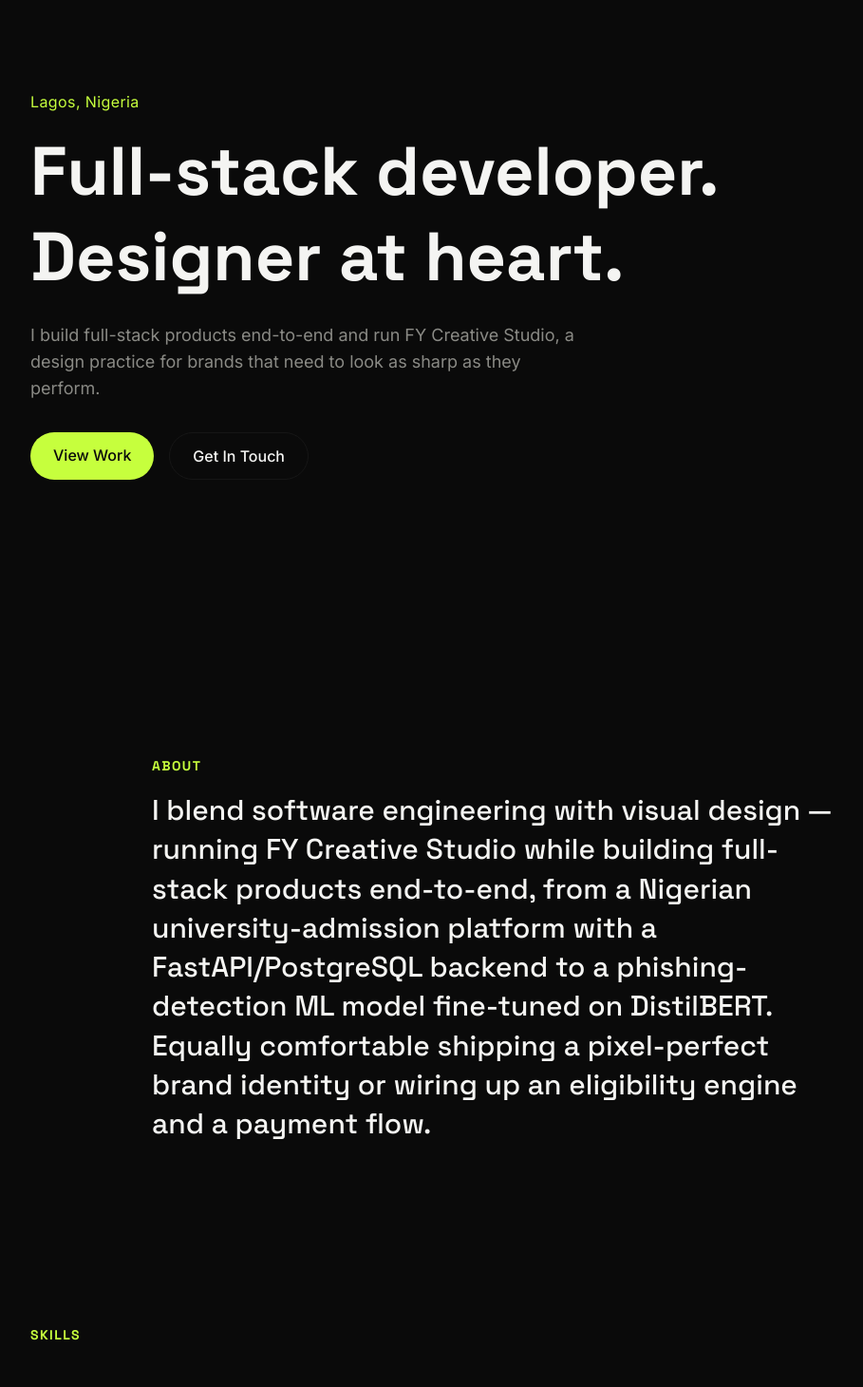
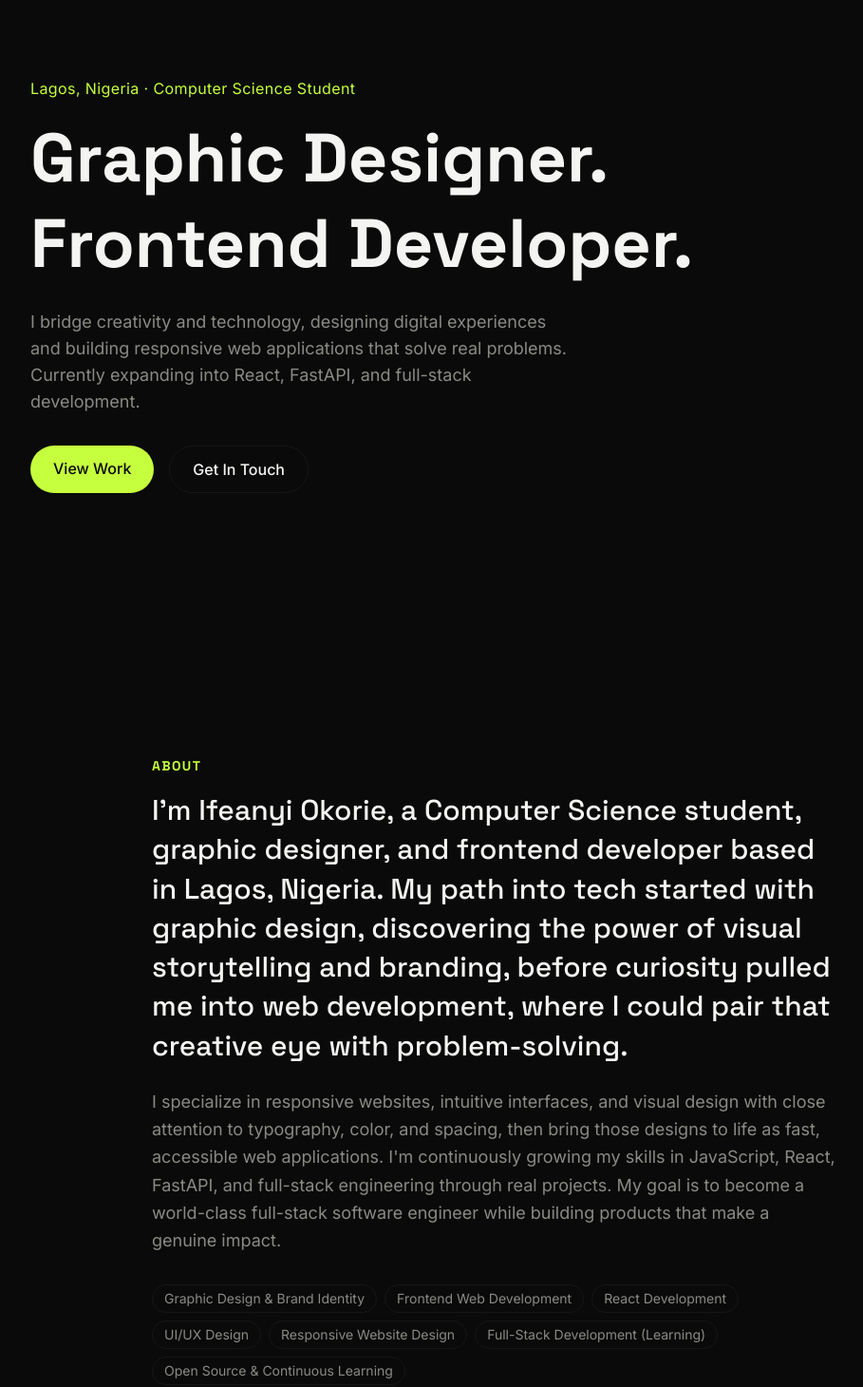
Before and after one commit to LowkeyFY/Portfolio-website, a React (Vite) app in the folder frontend/: page / in a window 1280 px wide. Shown: the part 100-1560 px from the top of the page at 95% size, without its empty margins (120-1029 px from the left). Built offline with nearby package versions, Linux system fonts and the light colour scheme.

Commit message:
Update bio, About copy, add What I Do pills and Footer with socials

```diff
--- a/frontend/src/App.tsx
+++ b/frontend/src/App.tsx
@@ -5,6 +5,7 @@ import Skills from "./components/Skills";
 import Projects from "./components/Projects";
 import DesignWork from "./components/DesignWork";
 import Contact from "./components/Contact";
+import Footer from "./components/Footer";
 
 function App() {
   return (
@@ -16,6 +17,7 @@ function App() {
       <Projects />
       <DesignWork />
       <Contact />
+      <Footer />
     </div>
   );
 }
--- a/frontend/src/components/About.tsx
+++ b/frontend/src/components/About.tsx
@@ -1,15 +1,30 @@
+const whatIDo = [
+  "Graphic Design & Brand Identity",
+  "Frontend Web Development",
+  "React Development",
+  "UI/UX Design",
+  "Responsive Website Design",
+  "Full-Stack Development (Learning)",
+  "Open Source & Continuous Learning",
+];
+
 export default function About() {
   return (
     <section id="about" className="px-6 max-w-3xl mx-auto py-24">
       <h2 className="font-display font-bold text-accent text-sm tracking-widest uppercase mb-4">About</h2>
-      <p className="text-2xl md:text-3xl text-fg leading-snug font-display">
-        I blend software engineering with visual design — running FY Creative
-        Studio while building full-stack products end-to-end, from a Nigerian
-        university-admission platform with a FastAPI/PostgreSQL backend to a
-        phishing-detection ML model fine-tuned on DistilBERT. Equally
-        comfortable shipping a pixel-perfect brand identity or wiring up an
-        eligibility engine and a payment flow.
+      <p className="text-2xl md:text-3xl text-fg leading-snug font-display mb-6">
+        I'm Ifeanyi Okorie, a Computer Science student, graphic designer, and frontend developer based in Lagos, Nigeria. My path into tech started with graphic design, discovering the power of visual storytelling and branding, before curiosity pulled me into web development, where I could pair that creative eye with problem-solving.
       </p>
+      <p className="text-lg text-muted leading-relaxed">
+        I specialize in responsive websites, intuitive interfaces, and visual design with close attention to typography, color, and spacing, then bring those designs to life as fast, accessible web applications. I'm continuously growing my skills in JavaScript, React, FastAPI, and full-stack engineering through real projects. My goal is to become a world-class full-stack software engineer while building products that make a genuine impact.
+      </p>
+      <div className="mt-8 flex flex-wrap gap-2">
+        {whatIDo.map((item) => (
+          <span key={item} className="text-sm text-muted border border-surface rounded-full px-3 py-1 hover:border-accent hover:text-fg transition-colors">
+            {item}
+          </span>
+        ))}
+      </div>
     </section>
   );
 }
--- /dev/null
+++ b/frontend/src/components/Footer.tsx
@@ -0,0 +1,22 @@
+const socials = [
+  { name: "GitHub", url: "https://github.com/LowkeyFY" },
+  { name: "Instagram", url: "https://www.instagram.com/FY_CREATIVE_STUDIOS" },
+  { name: "X", url: "https://x.com/FY_lowkey" },
+  { name: "LinkedIn", url: "https://www.linkedin.com/in/ifeanyi-okorie-59a040313" },
+  { name: "TikTok", url: "https://www.tiktok.com/@lowkey_fy" },
+];
+
+export default function Footer() {
+  return (
+    <footer className="px-6 max-w-5xl mx-auto py-12 border-t border-surface flex flex-col md:flex-row items-center justify-between gap-4">
+      <p className="text-muted text-sm">© {new Date().getFullYear()} Ifeanyi Okorie</p>
+      <div className="flex gap-6 flex-wrap justify-center">
+        {socials.map((social) => (
+          <a key={social.name} href={social.url} target="_blank" rel="noopener noreferrer" className="text-sm text-muted hover:text-accent transition-colors">
+            {social.name}
+          </a>
+        ))}
+      </div>
+    </footer>
+  );
+}
--- a/frontend/src/components/Hero.tsx
+++ b/frontend/src/components/Hero.tsx
@@ -1,15 +1,14 @@
 export default function Hero() {
   return (
     <section className="min-h-screen flex flex-col justify-center px-6 max-w-5xl mx-auto">
-      <p className="font-body text-accent mb-4 tracking-wide">Lagos, Nigeria</p>
+      <p className="font-body text-accent mb-4 tracking-wide">Lagos, Nigeria · Computer Science Student</p>
       <h1 className="font-display font-bold text-5xl md:text-7xl text-fg leading-tight">
-        Full-stack developer.
+        Graphic Designer.
         <br />
-        Designer at heart.
+        Frontend Developer.
       </h1>
       <p className="mt-6 text-lg text-muted max-w-xl">
-        I build full-stack products end-to-end and run FY Creative Studio,
-        a design practice for brands that need to look as sharp as they perform.
+        I bridge creativity and technology, designing digital experiences and building responsive web applications that solve real problems. Currently expanding into React, FastAPI, and full-stack development.
       </p>
       <div className="mt-8 flex gap-4">
         <a href="#projects" className="bg-accent text-bg px-6 py-3 rounded-full font-medium hover:opacity-90">
```
